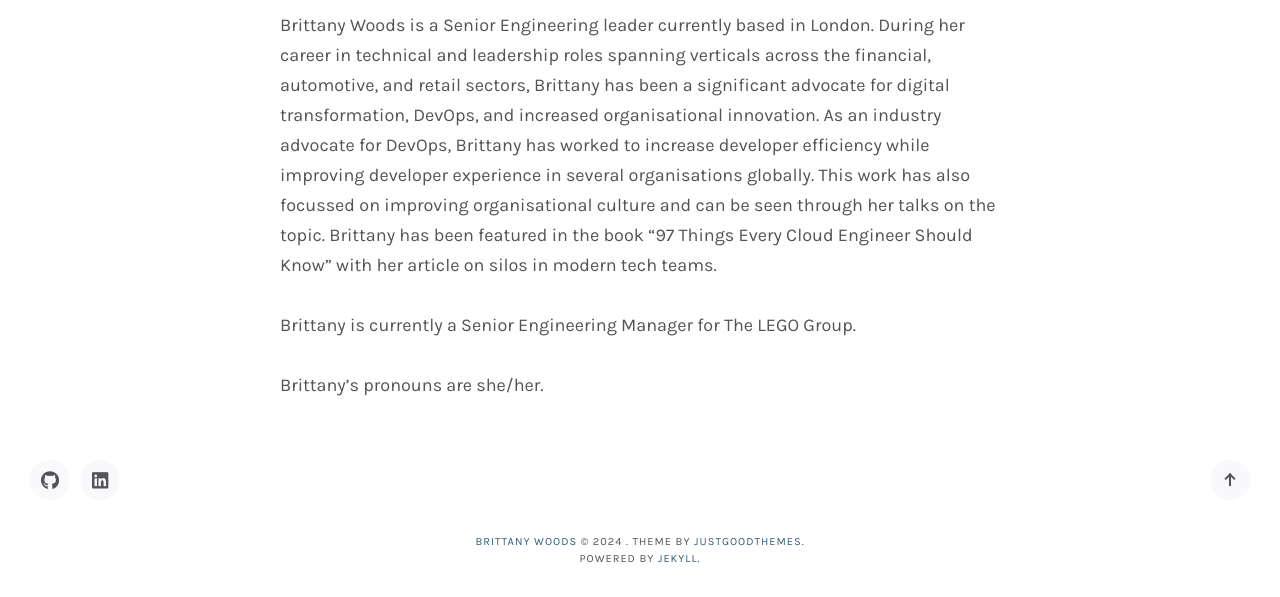
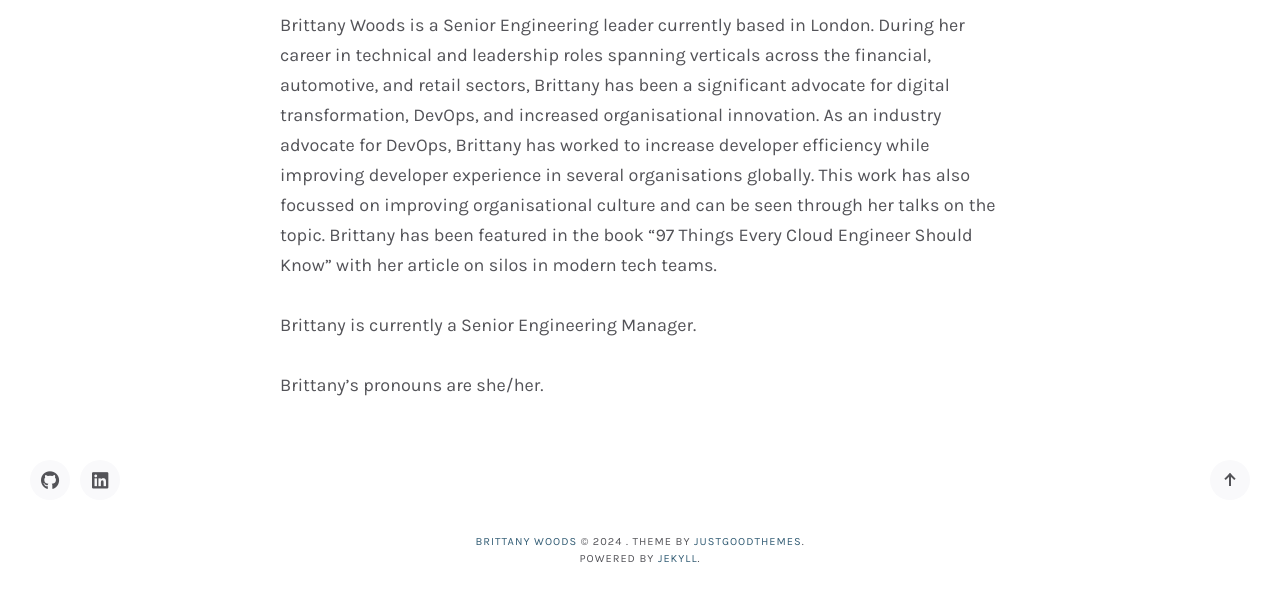
Before and after one commit to bnwoods/bnwoods.github.io, a Jekyll site: the page built from about.md, in a window 1280 px wide. Shown: the part 1129-1726 px from the top of the page. Built offline with Jekyll 4.4.1, drawn with Linux system fonts in a browser that asks for light colours; some web fonts are replaced; comment, search, counter and statistics services are not loaded.

Commit message:
Remove employer name from site

```diff
--- a/about.md
+++ b/about.md
@@ -6,6 +6,6 @@ featured_image: /assets/images/pages/about-brittany.jpg
 
 Brittany Woods is a Senior Engineering leader currently based in London. During her career in technical and leadership roles spanning verticals across the financial, automotive, and retail sectors, Brittany has been a significant advocate for digital transformation, DevOps, and increased organisational innovation. As an industry advocate for DevOps, Brittany has worked to increase developer efficiency while improving developer experience in several organisations globally. This work has also focussed on improving organisational culture and can be seen through her talks on the topic. Brittany has been featured in the book "97 Things Every Cloud Engineer Should Know" with her article on silos in modern tech teams.
 
-Brittany is currently a Senior Engineering Manager for The LEGO Group.
+Brittany is currently a Senior Engineering Manager.
 
 Brittany’s pronouns are she/her.
```
